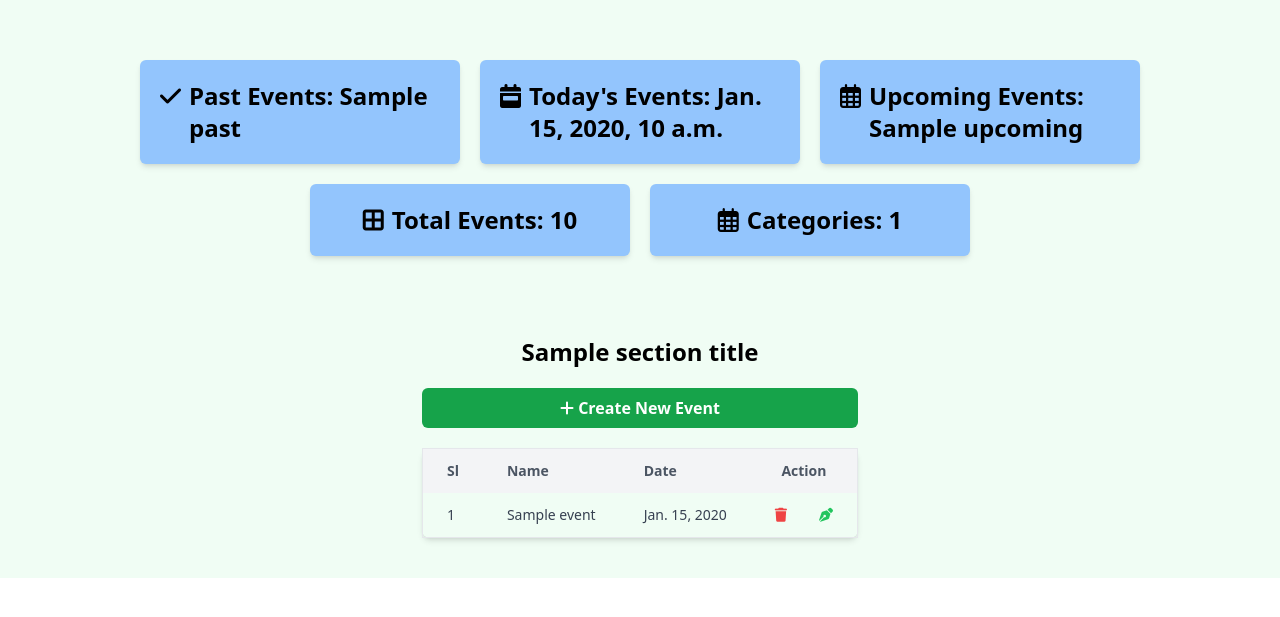
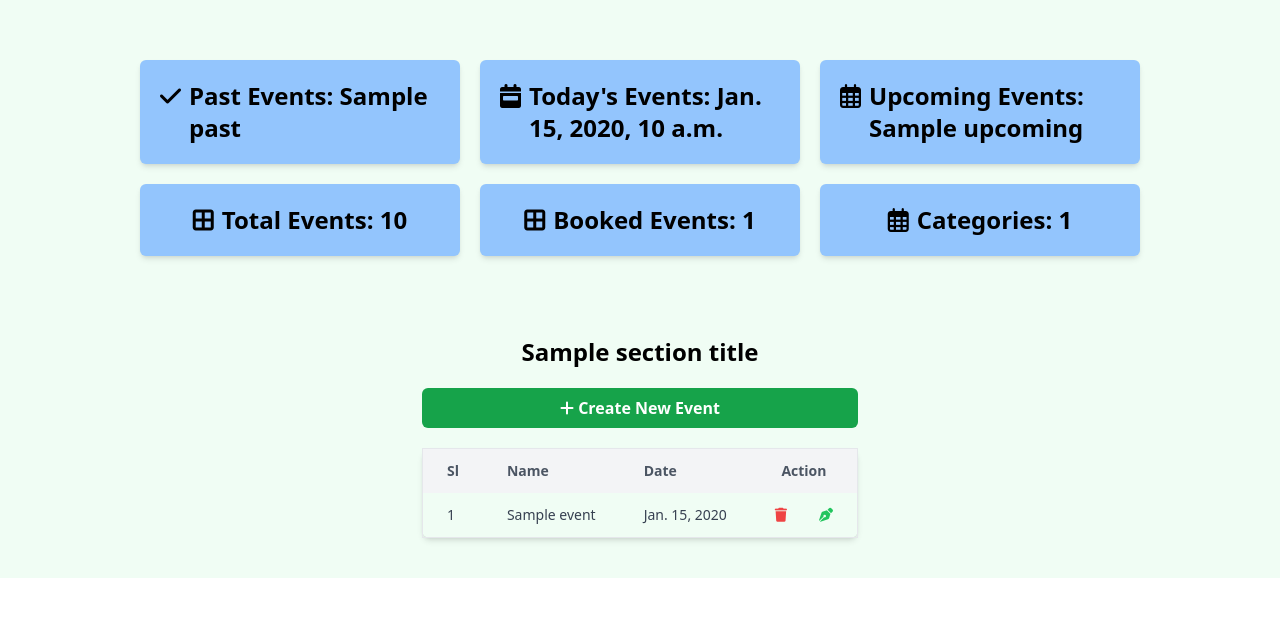
Before and after one commit to achibhossengit/Event-Manager, a Django app: template event/templates/dashboard/admin_dashboard.html in a window 1280 px wide. Shown: the part 78-695 px from the top of the page. Run offline with Django 5.2, Linux system fonts and the light colour scheme; tables that the repository leaves empty hold one stand-in row (values such as "Sample post"); the template is opened without the code that fills it: values that come from a table or form of the project are taken from there, most other values are stand-ins (such as "Sample title", 1, 10 or a date in 2020); some libraries are stand-ins or nearby versions.

Commit message:
add Booked events card in participant dashboard

```diff
--- a/event/templates/dashboard/common_dashboard.html
+++ b/event/templates/dashboard/common_dashboard.html
@@ -24,6 +24,14 @@
             <h4>Total Events: {{counts.total}}</h4>
         </div>
     </a>
+    {% if rsvp_count %}
+        <a href="{% url 'dashboard' %}?type=booked_events">
+            <div class="w-80 flex gap-2 p-5 bg-blue-300 hover:bg-blue-400 shadow-md justify-center text-2xl font-semibold rounded-md">
+                <div><i class="fa-solid fa-border-all"></i></div>
+                <h4>Booked Events: {{rsvp_count}}</h4>
+            </div>
+        </a>
+    {% endif %}
     {% if role != 'Participant' %}
         <a href="{% url 'dashboard' %}?type=categories">
             <div class="w-80 flex gap-2 p-5 bg-blue-300 hover:bg-blue-400 shadow-md text-2xl justify-center font-semibold rounded-md">
```
Also changed, not shown: event/views.py (+8 -0 lines).
